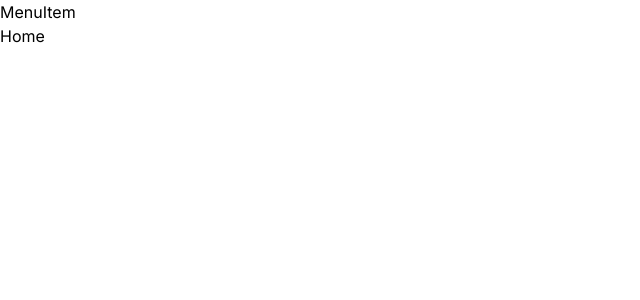
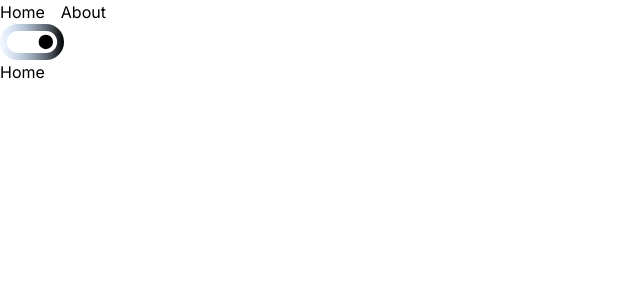
Before and after one commit to Lea-ne/imdb-next, a Next.js app: page / in a window 1280 px wide. Shown: the top 300 px of the page, without its empty margins (0-640 px from the left). Built offline with nearby package versions, Linux system fonts and the light colour scheme.

Commit message:
sauvegarder header ok

```diff
--- a/src/components/header/Header.jsx
+++ b/src/components/header/Header.jsx
@@ -1,14 +1,17 @@
-import MenuItem from "./MenuItem"
+// Header.jsx
+import { HomeIcon, SunIcon } from '@heroicons/react/24/solid'; // Assurez-vous que l'importation est correcte
+import Image from 'next/image';
 
 export default function Header() {
   return (
     <div>
-      <div>
-        <MenuItem title="Home" adress="/" Icon=""/>
+      <div className="flex gap-4">
+        <a href="/">Home</a>
+        <a href="/about">About</a>
       </div>
-      <div>
-
+      <div className="flex gap-4">
+        <a href="/"><Image src="/logo.svg" width={64} height={64} className="hidden md:block" alt="Screenshots of the dashboard project showing desktop version"/></a>
       </div>
     </div>
-  )
+  );
 }
--- a/src/components/header/MenuItem.jsx
+++ /dev/null
@@ -1,6 +0,0 @@
-
-export default function MenuItem() {
-  return (
-    <div>MenuItem</div>
-  )
-}
```
Also changed, not shown: package.json (+6 -5 lines), public/logo.svg (added), 1 other file (tests, documents, lock files or other folders).
